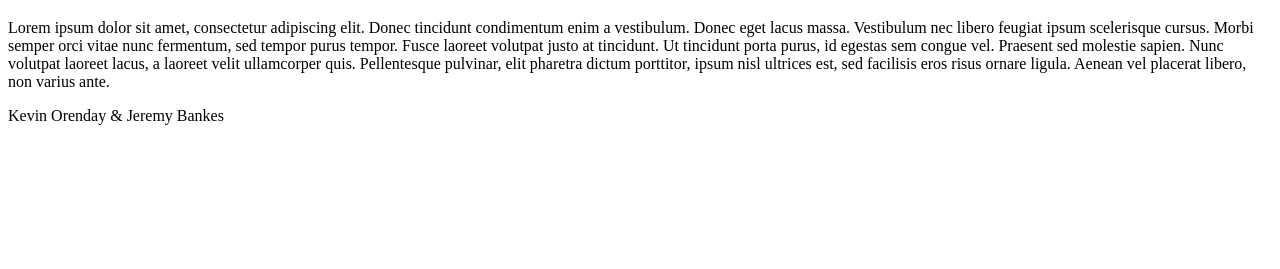
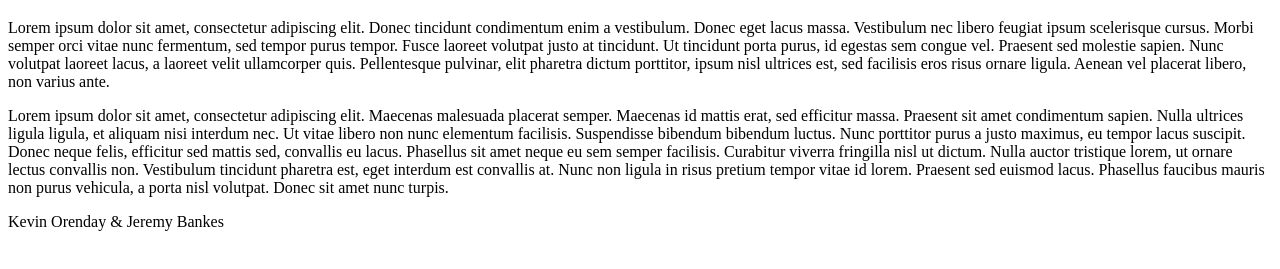
Before and after one commit to kevino29/richard_branson, a plain HTML site: page index.html in a window 1280 px wide. Shown: the part 61-330 px from the top of the page. Drawn offline with Linux system fonts and the light colour scheme.

Commit message:
initial commit

```diff
--- a/index.html
+++ b/index.html
@@ -9,6 +9,7 @@
         <h1>Richard Branson</h1>
 
         <p>Lorem ipsum dolor sit amet, consectetur adipiscing elit. Donec tincidunt condimentum enim a vestibulum. Donec eget lacus massa. Vestibulum nec libero feugiat ipsum scelerisque cursus. Morbi semper orci vitae nunc fermentum, sed tempor purus tempor. Fusce laoreet volutpat justo at tincidunt. Ut tincidunt porta purus, id egestas sem congue vel. Praesent sed molestie sapien. Nunc volutpat laoreet lacus, a laoreet velit ullamcorper quis. Pellentesque pulvinar, elit pharetra dictum porttitor, ipsum nisl ultrices est, sed facilisis eros risus ornare ligula. Aenean vel placerat libero, non varius ante.</p>
+        <p>Lorem ipsum dolor sit amet, consectetur adipiscing elit. Maecenas malesuada placerat semper. Maecenas id mattis erat, sed efficitur massa. Praesent sit amet condimentum sapien. Nulla ultrices ligula ligula, et aliquam nisi interdum nec. Ut vitae libero non nunc elementum facilisis. Suspendisse bibendum bibendum luctus. Nunc porttitor purus a justo maximus, eu tempor lacus suscipit. Donec neque felis, efficitur sed mattis sed, convallis eu lacus. Phasellus sit amet neque eu sem semper facilisis. Curabitur viverra fringilla nisl ut dictum. Nulla auctor tristique lorem, ut ornare lectus convallis non. Vestibulum tincidunt pharetra est, eget interdum est convallis at. Nunc non ligula in risus pretium tempor vitae id lorem. Praesent sed euismod lacus. Phasellus faucibus mauris non purus vehicula, a porta nisl volutpat. Donec sit amet nunc turpis.</p>
     </body>
 
     <footer>
```
